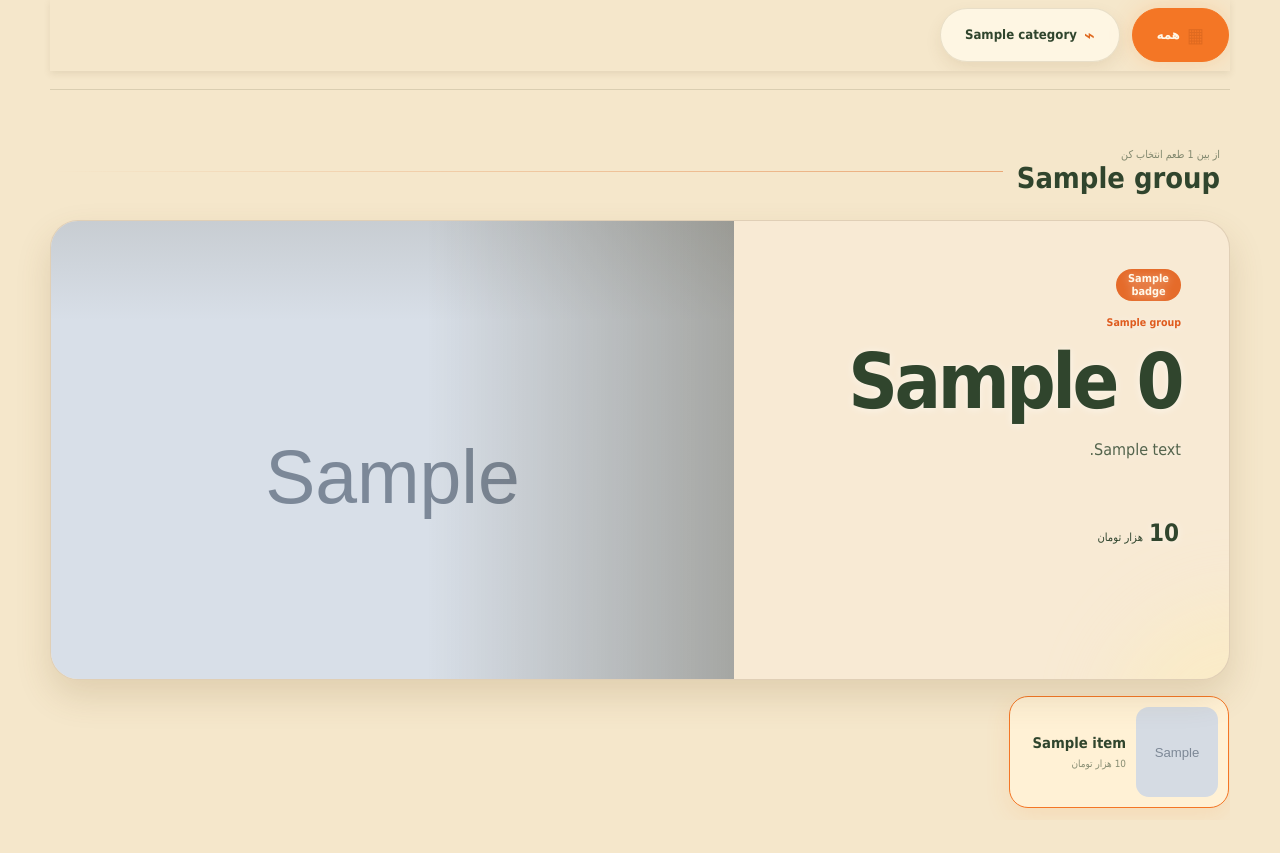
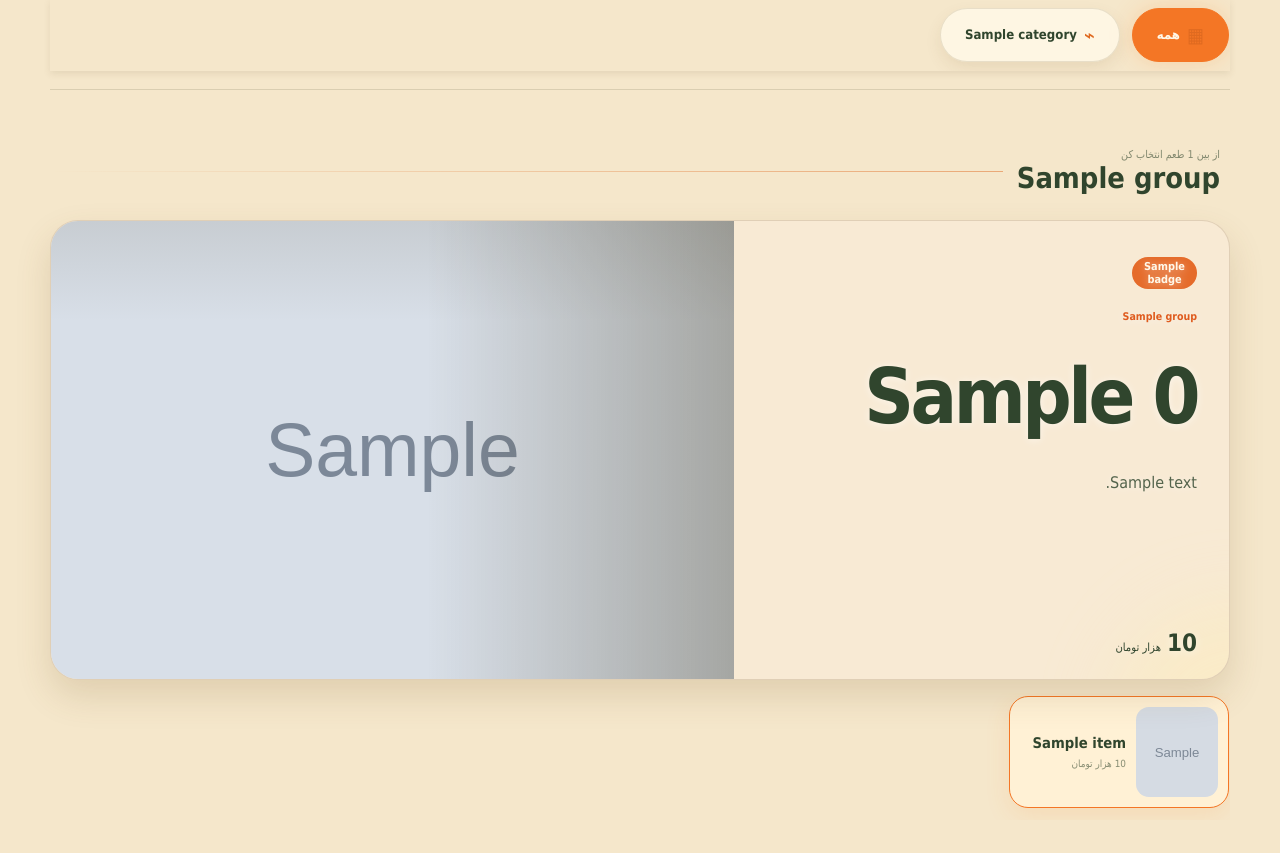
Before and after one commit to Tarokh11/Digital-menu, a Django app: template templates/menu/index.html in a window 1280 px wide. Shown: the part 438-1291 px from the top of the page. Run offline with Django 5.2, Linux system fonts and the light colour scheme; the template is opened without the code that fills it: most values are stand-ins (such as "Sample title", 1, 10 or a date in 2020); grey boxes marked "Sample" are stand-in pictures.

Commit message:
Polish featured menu text layout

```diff
--- a/menu/static/menu/menu.css
+++ b/menu/static/menu/menu.css
@@ -244,7 +244,7 @@ a { color: inherit; }
 .feature-price span { margin-top: 0; font-size: .7rem; }
 .feature-art { position: absolute; z-index: 1; left: 0; bottom: 0; display: grid; width: 58%; height: 100%; place-items: end center; overflow: hidden; pointer-events: none; }
 .feature-art::after { position: absolute; inset: 0; background: linear-gradient(90deg, transparent 55%, rgb(59 19 13 / 52%)), linear-gradient(0deg, transparent 78%, rgb(59 19 13 / 16%)); content: ""; }
-.feature-art img { width: 100%; height: 100%; object-fit: contain; object-position: center bottom; filter: saturate(1.08) contrast(1.04); }
+.feature-art img { position: absolute; inset: 0; width: 100%; height: 100%; object-fit: cover; object-position: center; filter: saturate(1.08) contrast(1.04); }
 .item-rail { display: flex; width: 100%; min-width: 0; max-width: 100%; gap: 10px; margin-top: 13px; padding: 3px 1px 12px; overflow-x: auto; scroll-snap-type: x proximity; scrollbar-color: rgb(255 139 44 / 42%) transparent; scrollbar-width: thin; }
 .menu-option { display: flex; width: 165px; min-height: 92px; flex: 0 0 165px; align-items: center; gap: 10px; padding: 8px; overflow: hidden; border: 1px solid rgb(255 255 255 / 11%); border-radius: 19px; background: rgb(3 46 34 / 88%); color: var(--menu-cream); font: inherit; text-align: right; scroll-snap-align: start; cursor: pointer; }
 .menu-option.is-selected { border-color: var(--menu-orange); background: rgb(77 45 17 / 92%); box-shadow: 0 8px 24px rgb(255 139 44 / 13%); }
@@ -425,7 +425,7 @@ a { color: inherit; }
     height: 100%;
     border-radius: 24px 0 0 24px;
   }
-  .feature-art img { border-radius: inherit; }
+  .feature-art img { border-radius: 0; }
 }
 .feature-copy { color: #fffaf0; text-shadow: 0 2px 10px rgb(59 38 13 / 22%); }
 .product-category { color: #ffe5a8; }
@@ -479,15 +479,34 @@ a { color: inherit; }
 }
 .menu-title-wrap p { color: #9a7b56; font-weight: 650; }
 .feature-copy {
+  position: absolute;
+  inset: 0 0 0 auto;
   display: flex;
   flex-direction: column;
-  justify-content: center;
-  padding-bottom: 82px;
+  align-items: flex-start;
+  justify-content: flex-start;
+  gap: 14px;
+  width: 40%;
+  height: 100%;
+  padding: 20px 16px 16px;
+  text-align: right;
 }
+.feature-copy .product-badge { flex: 0 0 auto; margin: 0; }
+.feature-copy .product-category { margin: 0; font-weight: 750; line-height: 1.5; }
+.feature-copy h4 { width: 100%; line-height: 1.35; }
+.feature-copy .feature-description { margin: 0; font-size: .72rem; line-height: 1.85; }
 .feature-price {
   top: auto !important;
   right: 2px !important;
   bottom: 8px !important;
+}
+.feature-copy .feature-price {
+  position: static;
+  flex: 0 0 auto;
+  align-self: flex-start;
+  margin-top: auto;
+  padding-top: 16px;
+  white-space: nowrap;
 }
 .feature-price strong { font-size: 1.5rem; }
 .back-to-top {
@@ -511,6 +530,7 @@ a { color: inherit; }
 .back-to-top[hidden] { display: none; }
 
 @media (min-width: 700px) {
-  .feature-copy { padding-bottom: 96px; }
+  .feature-copy { width: 42%; gap: 20px; padding: 36px 32px 24px; }
+  .feature-copy .feature-description { font-size: 1rem; }
   .feature-price { right: 2px !important; bottom: 16px !important; }
 }
```
